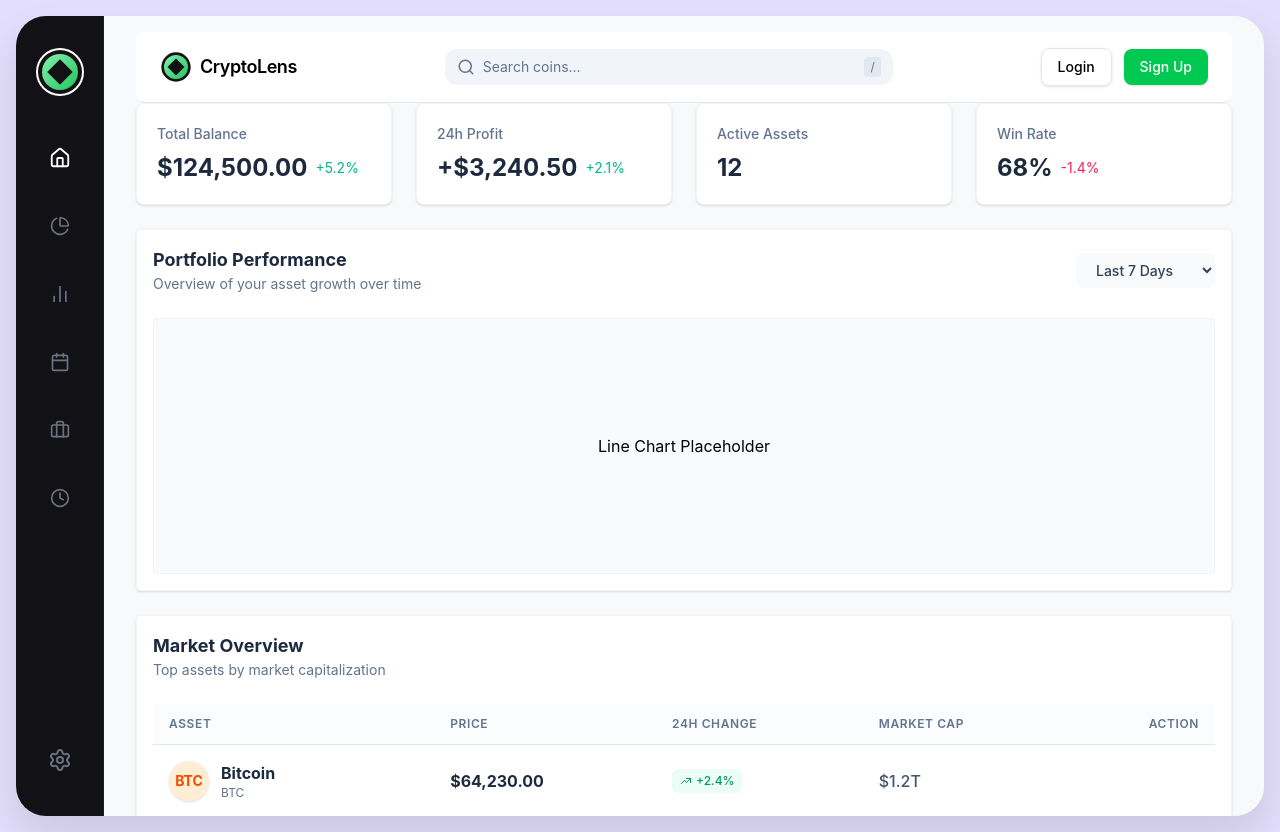
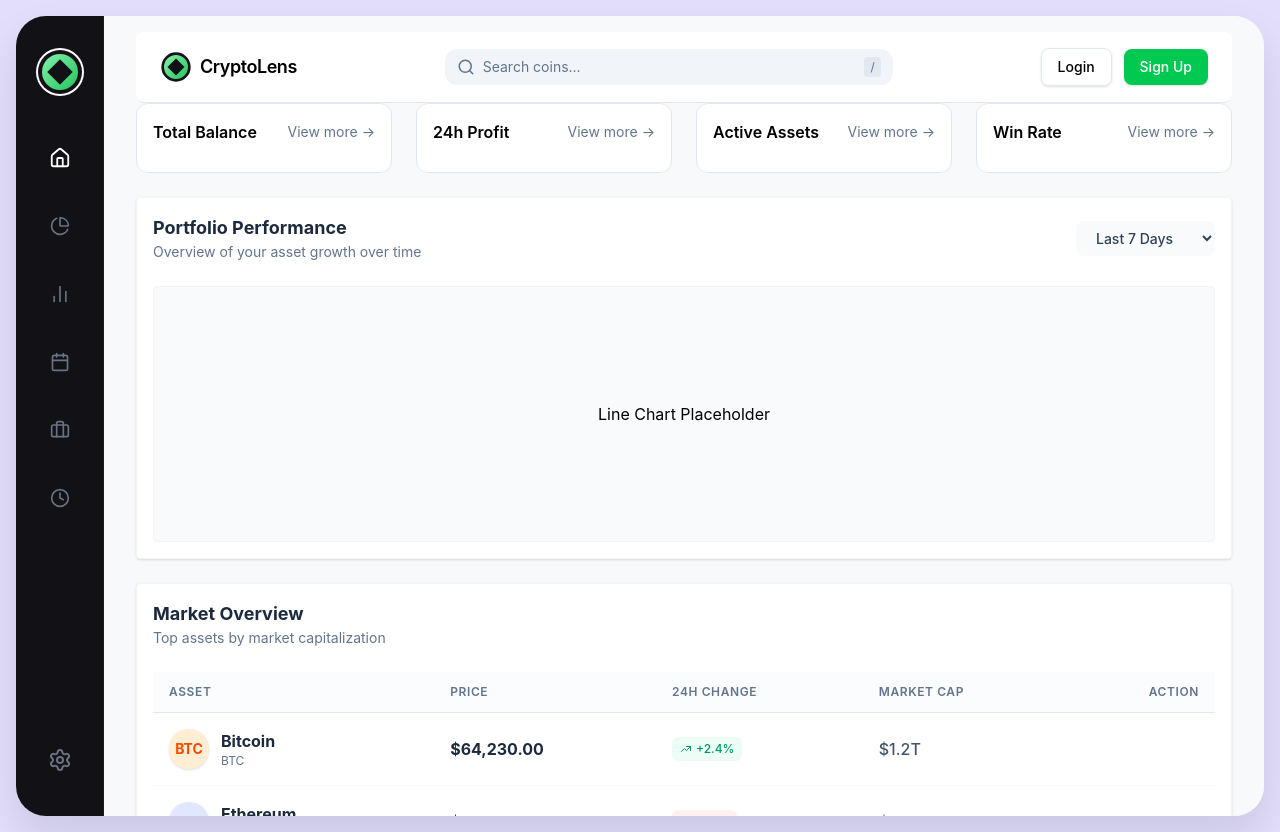
Before and after one commit to zedxihan/cryptolens, a React (Vite) app: page / in a window 1280 px wide. Built offline with nearby package versions, Linux system fonts and the light colour scheme.

Commit message:
feat: redesign KPIBox from scratch

```diff
--- a/src/components/cards/KPIBox.jsx
+++ b/src/components/cards/KPIBox.jsx
@@ -1,14 +1,70 @@
-export default function KPIBox({ title, value, change }) {
-  return (
-    <div className="bg-white p-5 rounded-lg shadow-sm border border-slate-100 flex flex-col gap-2">
-      <h3 className="text-slate-500 text-sm font-medium">{title}</h3>
-      <div className="flex items-center gap-2">
-        <p className="text-2xl font-bold text-slate-800">{value}</p>
-        {change && (
-          <span className={`text-sm ${change >= 0 ? 'text-emerald-500' : 'text-rose-500'}`}>
-            {change >= 0 ? '+' : ''}{change}%
-          </span>
-        )}
+import { useState } from "react";
+import { ChevronUp, ChevronDown } from "lucide-react";
+
+const iconProps = { size: 18, strokeWidth: 4 };
+
+export default function KPIBox({ title, icon, coins=[] }) {
+
+  const [showAll, setShowAll] = useState(false); //disabled state
+
+  const visibleCoins = showAll ? coins : coins.slice(0, 4);
+
+  return(
+    <div className="bg-white border border-slate-200 rounded-xl p-4">
+
+      {/* Header */}
+      <div className="flex justify-between items-center mb-3">
+
+        <h2 className="font-semibold flex items-center gap-2">
+          {icon} {title}
+        </h2>
+
+        <button className="text-sm text-slate-500 hover:text-slate-700 cursor-pointer">
+          View more →
+        </button>
+
+      </div>
+
+      {/* Coin List */}
+      <div className="space-y-3">
+
+        {visibleCoins.map((coin) => {
+
+          const change = coin.price_change_percentage_24h || 0;
+
+          return(
+            <div
+              key={coin.id}
+              className="flex justify-between items-center">
+
+              <div className="flex items-center gap-2">
+                <img
+                  src={coin.image}
+                  alt={coin.name}
+                  className="w-6 h-6" />
+
+                <span className="text-sm font-medium">
+                  {coin.name}
+                </span>
+              </div>
+
+              <div className="text-right flex items-center gap-1">
+                <p className="text-sm font-medium">
+                  ${coin.current_price?.toLocaleString() || "N/A"}
+                </p>
+
+                <p className={`flex items-center gap-0.5 text-sm leading-none font-medium
+                                ${change >= 0 ? "text-emerald-500" : "text-red-500"}`}>
+                  {change >= 0
+                    ? <ChevronUp {...iconProps} />
+                    : <ChevronDown {...iconProps} />}
+                  {Math.abs(change).toFixed(2)}%
+                </p>
+              </div>
+
+            </div>
+          );
+        })}
       </div>
     </div>
   );
```
